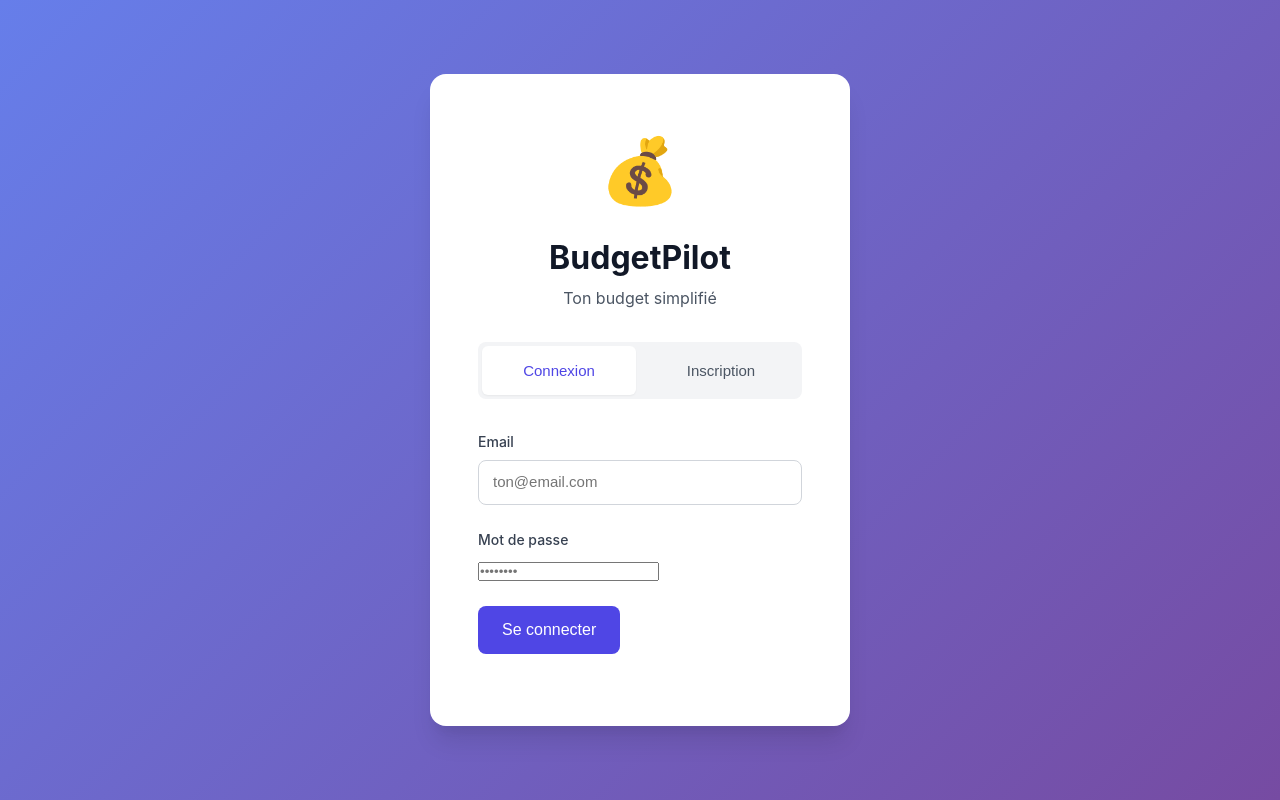
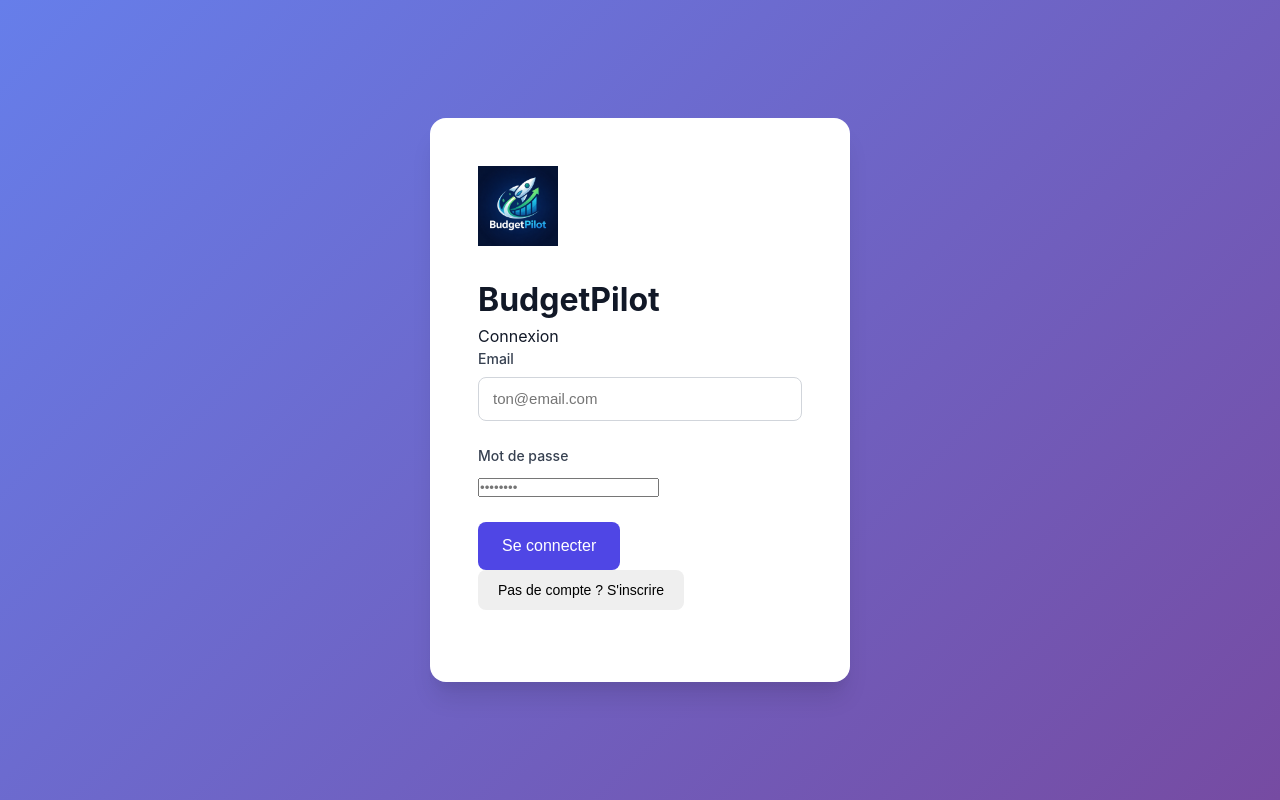
Before and after one commit to Alextorfs/budgetpilot, a React (Vite) app: page / in a window 1280 px wide. Built offline with nearby package versions, Linux system fonts and the light colour scheme.

Commit message:
v6: Toutes fonctionnalités complètes

```diff
--- a/index.html
+++ b/index.html
@@ -4,6 +4,7 @@
     <meta charset="UTF-8" />
     <meta name="viewport" content="width=device-width, initial-scale=1.0" />
     <title>BudgetPilot</title>
+<link rel="icon" type="image/png" href="/logo.png" />
   </head>
   <body>
     <div id="root"></div>
--- a/src/pages/Auth.jsx
+++ b/src/pages/Auth.jsx
@@ -2,32 +2,29 @@
 import { supabase } from '../supabaseClient'
 import '../styles/Auth.css'
 
-export default function Auth({ onAuthSuccess }) {
-  const [isLogin, setIsLogin] = useState(true)
+export default function Auth({ onAuth }) {
+  const [loading, setLoading] = useState(false)
+  const [isSignUp, setIsSignUp] = useState(false)
   const [email, setEmail] = useState('')
   const [password, setPassword] = useState('')
-  const [loading, setLoading] = useState(false)
   const [error, setError] = useState('')
-  const [message, setMessage] = useState('')
 
-  const handleSubmit = async (e) => {
+  const handleAuth = async (e) => {
     e.preventDefault()
     setLoading(true)
     setError('')
-    setMessage('')
 
     try {
-      if (isLogin) {
-        const { data, error } = await supabase.auth.signInWithPassword({ email, password })
-        if (error) throw error
-        onAuthSuccess(data.user)
-      } else {
+      if (isSignUp) {
         const { error } = await supabase.auth.signUp({ email, password })
         if (error) throw error
-        setMessage('Vérifie tes emails pour confirmer ton compte !')
+        alert('Compte créé ! Vérifie ton email pour confirmer.')
+      } else {
+        const { error } = await supabase.auth.signInWithPassword({ email, password })
+        if (error) throw error
       }
-    } catch (e) {
-      setError(e.message)
+    } catch (error) {
+      setError(error.message)
     } finally {
       setLoading(false)
     }
@@ -36,38 +33,47 @@
   return (
     <div className="auth-page">
       <div className="auth-container">
-        <div className="auth-header">
-          <div className="app-logo">💰</div>
-          <h1>BudgetPilot</h1>
-          <p className="app-tagline">Ton budget simplifié</p>
-        </div>
+        <img src="/logo.png" alt="BudgetPilot" style={{ width: '80px', marginBottom: '1.5rem' }} />
+        <h1>BudgetPilot</h1>
+        <p className="auth-subtitle">
+          {isSignUp ? 'Créer un compte' : 'Connexion'}
+        </p>
 
-        <div className="auth-tabs">
-          <button className={`auth-tab ${isLogin ? 'active' : ''}`} onClick={() => { setIsLogin(true); setError(''); setMessage('') }}>
-            Connexion
-          </button>
-          <button className={`auth-tab ${!isLogin ? 'active' : ''}`} onClick={() => { setIsLogin(false); setError(''); setMessage('') }}>
-            Inscription
-          </button>
-        </div>
-
-        <form onSubmit={handleSubmit} className="auth-form">
-          {error && <div className="alert alert-error">{error}</div>}
-          {message && <div className="alert alert-success">{message}</div>}
+        <form onSubmit={handleAuth} className="auth-form">
+          {error && <div className="error-message">{error}</div>}
 
           <div className="form-group">
             <label>Email</label>
-            <input type="email" value={email} onChange={e => setEmail(e.target.value)} placeholder="ton@email.com" required disabled={loading} />
+            <input
+              type="email"
+              value={email}
+              onChange={(e) => setEmail(e.target.value)}
+              placeholder="ton@email.com"
+              required
+            />
           </div>
 
           <div className="form-group">
             <label>Mot de passe</label>
-            <input type="password" value={password} onChange={e => setPassword(e.target.value)} placeholder="••••••••" required disabled={loading} minLength={6} />
-            {!isLogin && <small className="help-text">Minimum 6 caractères</small>}
+            <input
+              type="password"
+              value={password}
+              onChange={(e) => setPassword(e.target.value)}
+              placeholder="••••••••"
+              required
+            />
           </div>
 
           <button type="submit" className="btn btn-primary btn-lg" disabled={loading}>
-            {loading ? 'Chargement...' : isLogin ? 'Se connecter' : "S'inscrire"}
+            {loading ? 'Chargement...' : isSignUp ? 'Créer mon compte' : 'Se connecter'}
+          </button>
+
+          <button
+            type="button"
+            className="btn btn-link"
+            onClick={() => setIsSignUp(!isSignUp)}
+          >
+            {isSignUp ? 'Déjà un compte ? Se connecter' : 'Pas de compte ? S\'inscrire'}
           </button>
         </form>
       </div>
```
Also changed, not shown: public/logo.png (added), 1 other file (tests, documents, lock files or other folders).
